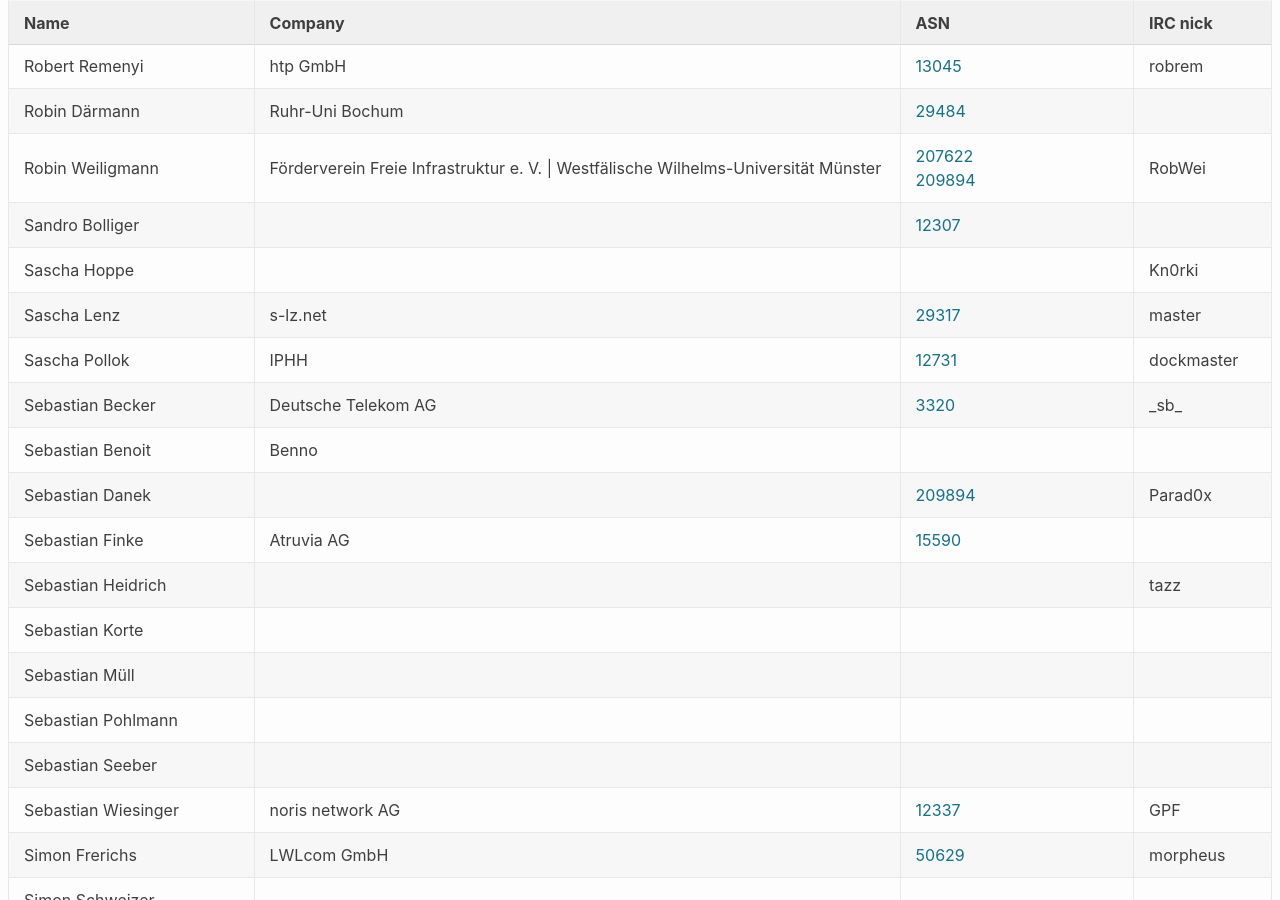
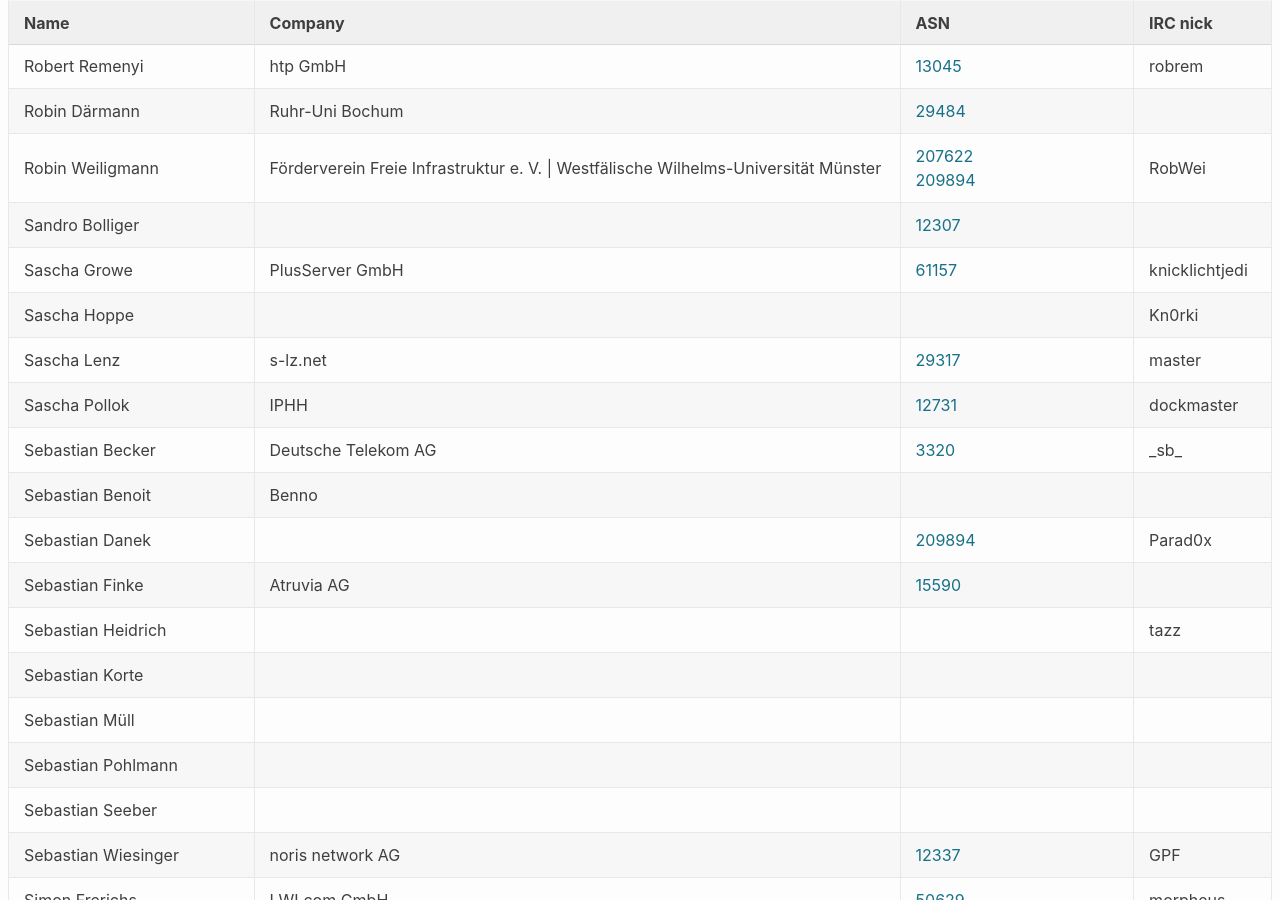
Before and after one commit to denog/pretix-attendeelist, a Jekyll site: the page built from denog13/index.markdown, in a window 1280 px wide and 900 px high, scrolled down 6304 px. Built offline with Jekyll 4.4.1, drawn with Linux system fonts in a browser that asks for light colours.

Commit message:
Latest data: Thu Sep 30 14:30:25 UTC 2021

```diff
--- a/_data/attendees_denog13.json
+++ b/_data/attendees_denog13.json
@@ -828,6 +828,12 @@
     "asn": "12307"
   },
   {
+    "name": "Sascha Growe",
+    "company": "PlusServer GmbH",
+    "irc": "knicklichtjedi",
+    "asn": "61157"
+  },
+  {
     "name": "Sascha Hoppe",
     "company": null,
     "irc": "Kn0rki",
```
